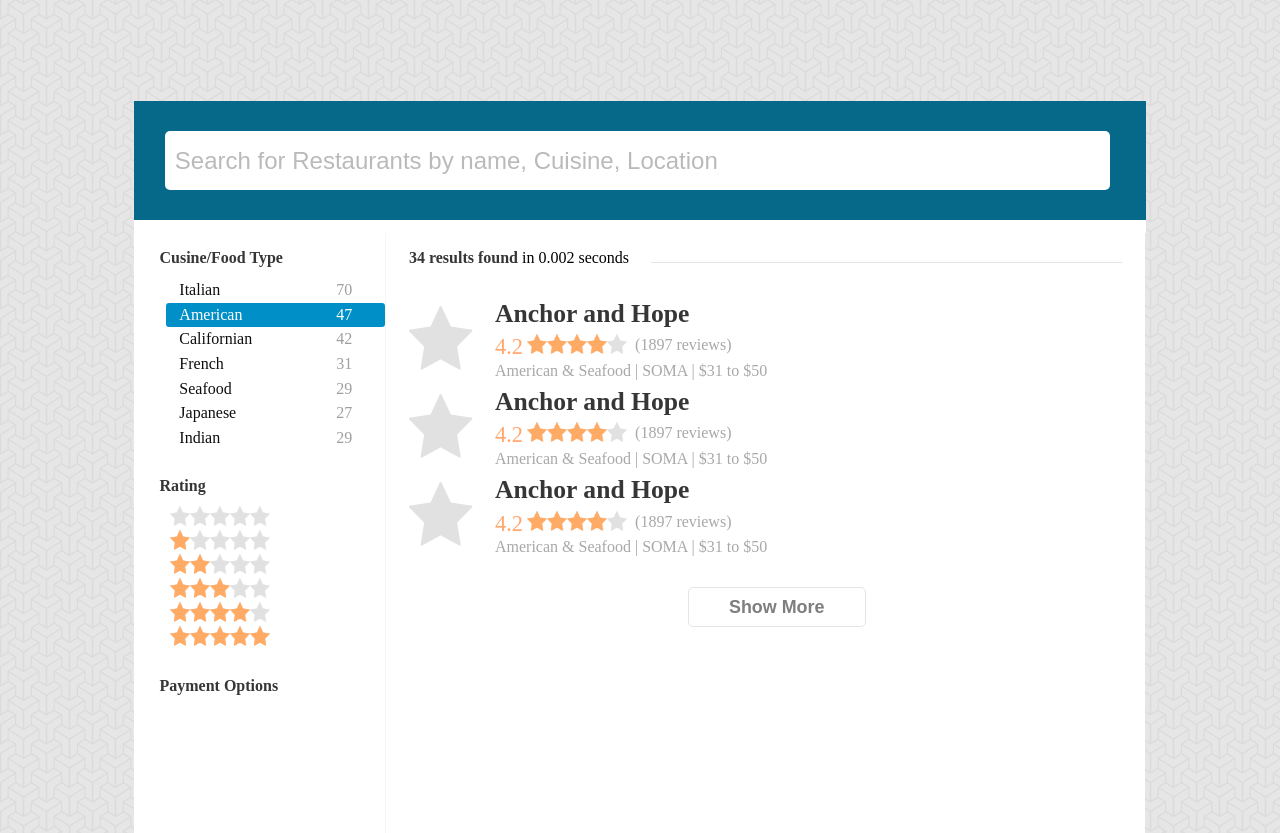
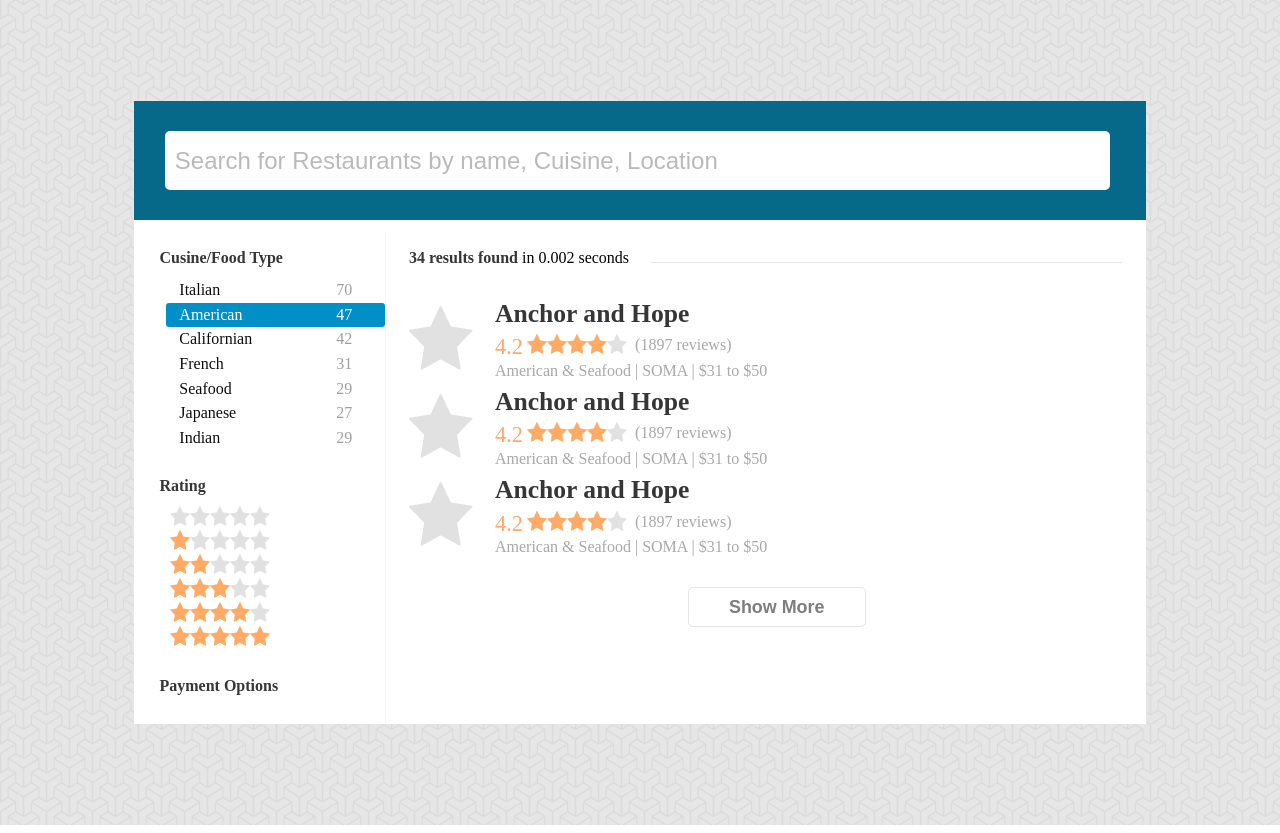
Before and after one commit to sam-glad/sam-glad.github.io, a plain HTML site: page index.html in a window 1280 px wide. Drawn offline with Linux system fonts and the light colour scheme.

Commit message:
Fix floated columns' height

```diff
--- a/styles.css
+++ b/styles.css
@@ -16,8 +16,7 @@ header {
   padding-top: 1%;
   background-color: #FFFFFF;
   width: 80%;
-  /*min-height: 800px;*/
-  /*height: 100%;*/
+  overflow: hidden;
 }
 
 .sidenav-wrapper {
@@ -26,7 +25,6 @@ header {
   background-color: #FFFFFF;
   border-right: 1px solid;
   border-color: #F6F6F6;
-  min-height: 600px;
 }
 
 .sidenav {
@@ -125,8 +123,6 @@ span.results-for-type {
   float: left;
   width: 75%;
   background-color: #FFFFFF;
-  min-height: 600px;
-  /*height: 100%;*/
 }
 
 .results-found {
```
